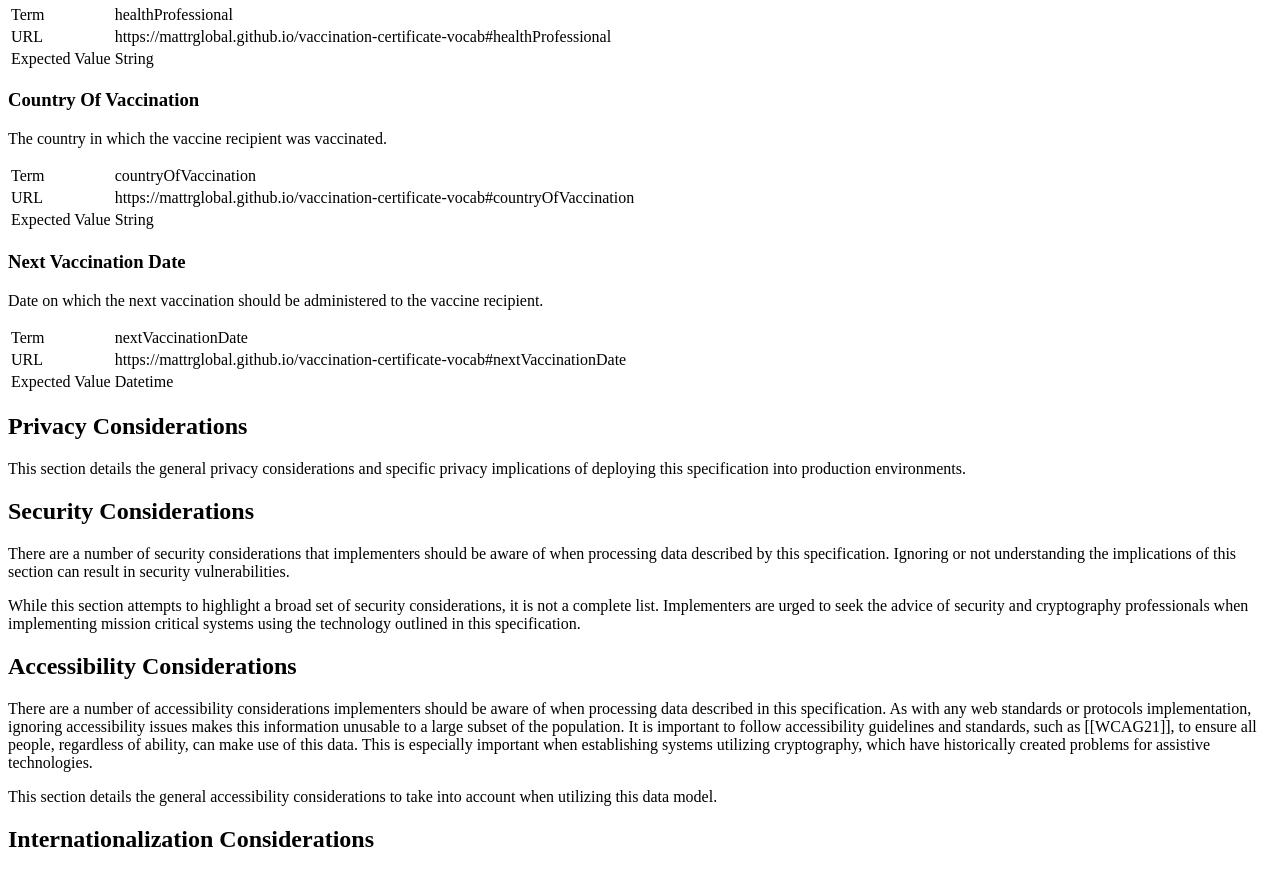
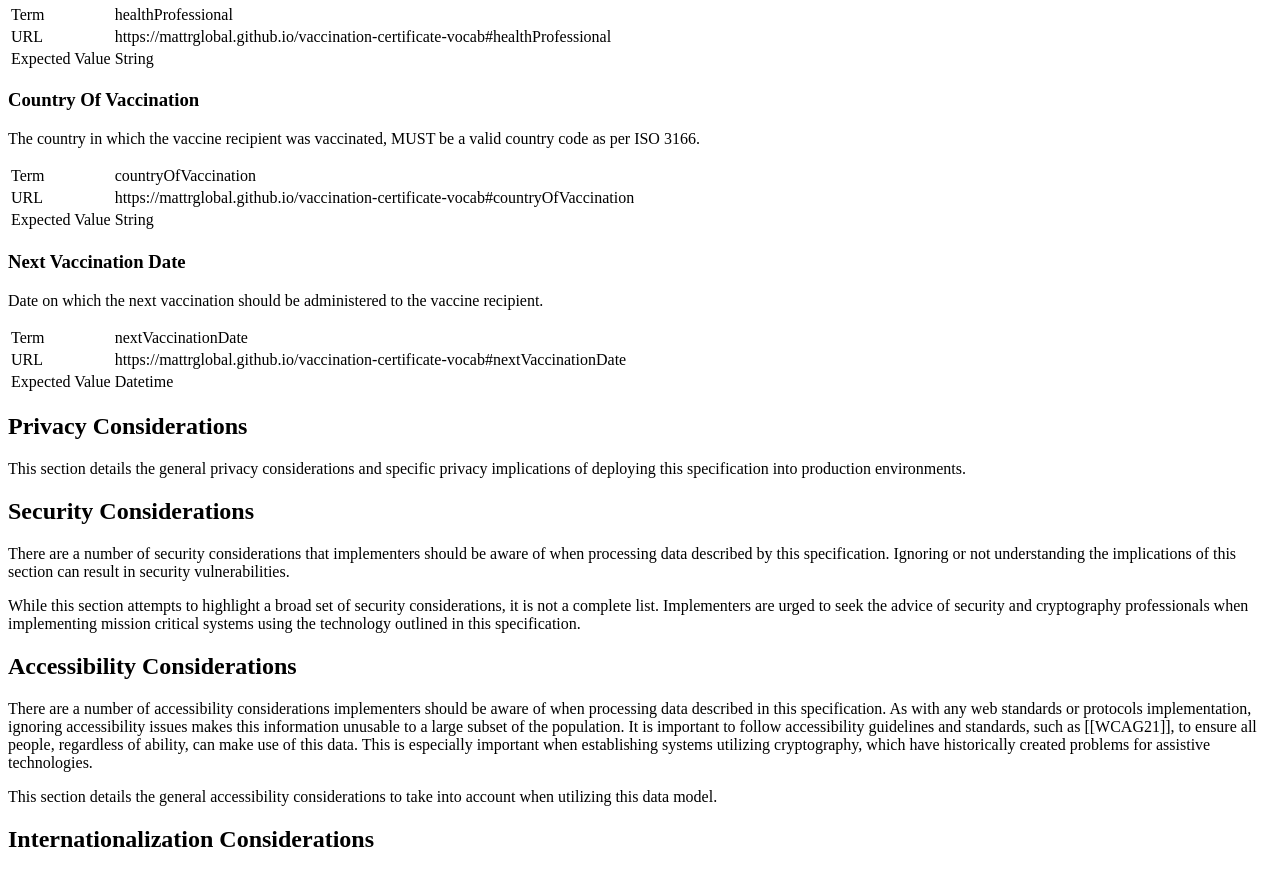
Before and after one commit to w3c-ccg/vaccination-vocab, a plain HTML site: page index.html in a window 1280 px wide. Shown: the part 4612-5482 px from the top of the page. Drawn offline with nearby package versions, Linux system fonts and the light colour scheme; a script that the page names is missing.

Commit message:
minor tweaks to readme and spec text

```diff
--- a/index.html
+++ b/index.html
@@ -760,7 +760,7 @@ or send them to
         </h3>
 
         <p>
-            The country in which the vaccine recipient was vaccinated.
+            The country in which the vaccine recipient was vaccinated, MUST be a valid country code as per ISO 3166.
         </p>
         <table class="simple">
           <tbody>
```
Also changed, not shown: README.md.
